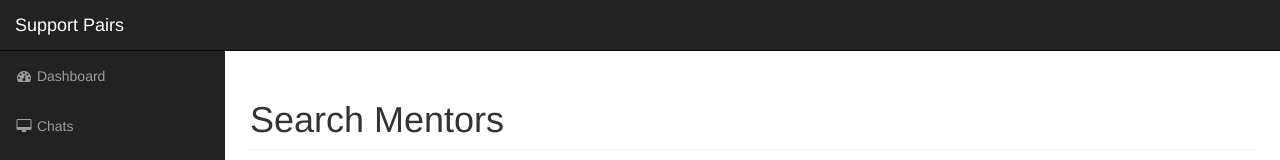
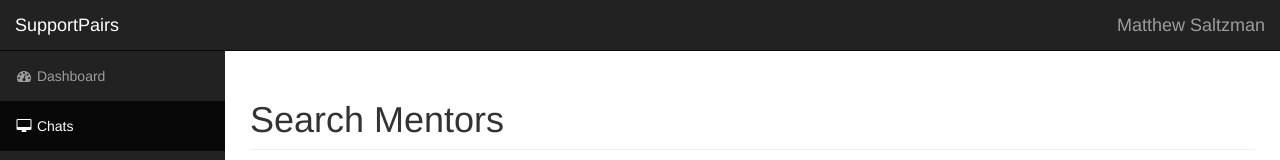
Before and after one commit to matt-saltzman01/matt-saltzman01.github.io, a plain HTML site: page forms.html in a window 1280 px wide. Shown: the top 160 px of the page. Drawn offline with Linux system fonts and the light colour scheme.

Commit message:
medHack html v1

```diff
--- a/forms.html
+++ b/forms.html
@@ -43,11 +43,12 @@
                     <span class="icon-bar"></span>
                     <span class="icon-bar"></span>
                 </button>
-                <a class="navbar-brand" href="index.html">Support Pairs</a>
+                <a class="navbar-brand" href="index.html">SupportPairs</a>
             </div>
             <!-- Top Menu Items -->
-            <!--
             <ul class="nav navbar-right top-nav">
+                <a class="navbar-brand" href="tables.html">Matthew Saltzman</a>
+                <!--
                 <li class="dropdown">
                     <a href="#" class="dropdown-toggle" data-toggle="dropdown"><i class="fa fa-envelope"></i> <b class="caret"></b></a>
                     <ul class="dropdown-menu message-dropdown">
@@ -99,9 +100,10 @@
                         <li class="message-footer">
                             <a href="#">Read All New Messages</a>
                         </li>
+                        -->
                     </ul>
                 </li>
-                -->
+
                 <!--
                 <li class="dropdown">
                     <a href="#" class="dropdown-toggle" data-toggle="dropdown"><i class="fa fa-bell"></i> <b class="caret"></b></a>
@@ -158,13 +160,13 @@
                     <li>
                         <a href="index.html"><i class="fa fa-fw fa-dashboard"></i> Dashboard</a>
                     </li>
-                    <li>
+                    <li class="active">
                         <a href="bootstrap-elements.html"><i class="fa fa-fw fa-desktop"></i> Chats</a>
                     </li>
                     <li>
                         <a href="tables.html"><i class="fa fa-fw fa-table"></i> Profile</a>
                     </li>
-                    <li class="active">
+                    <li>
                         <a href="forms.html"><i class="fa fa-fw fa-edit"></i> Search</a>
                     </li>
                     <!--
```
Also changed, not shown: bootstrap-elements.html (+1 -1 lines), index.html (+7 -5 lines), tables.html (+8 -6 lines).
